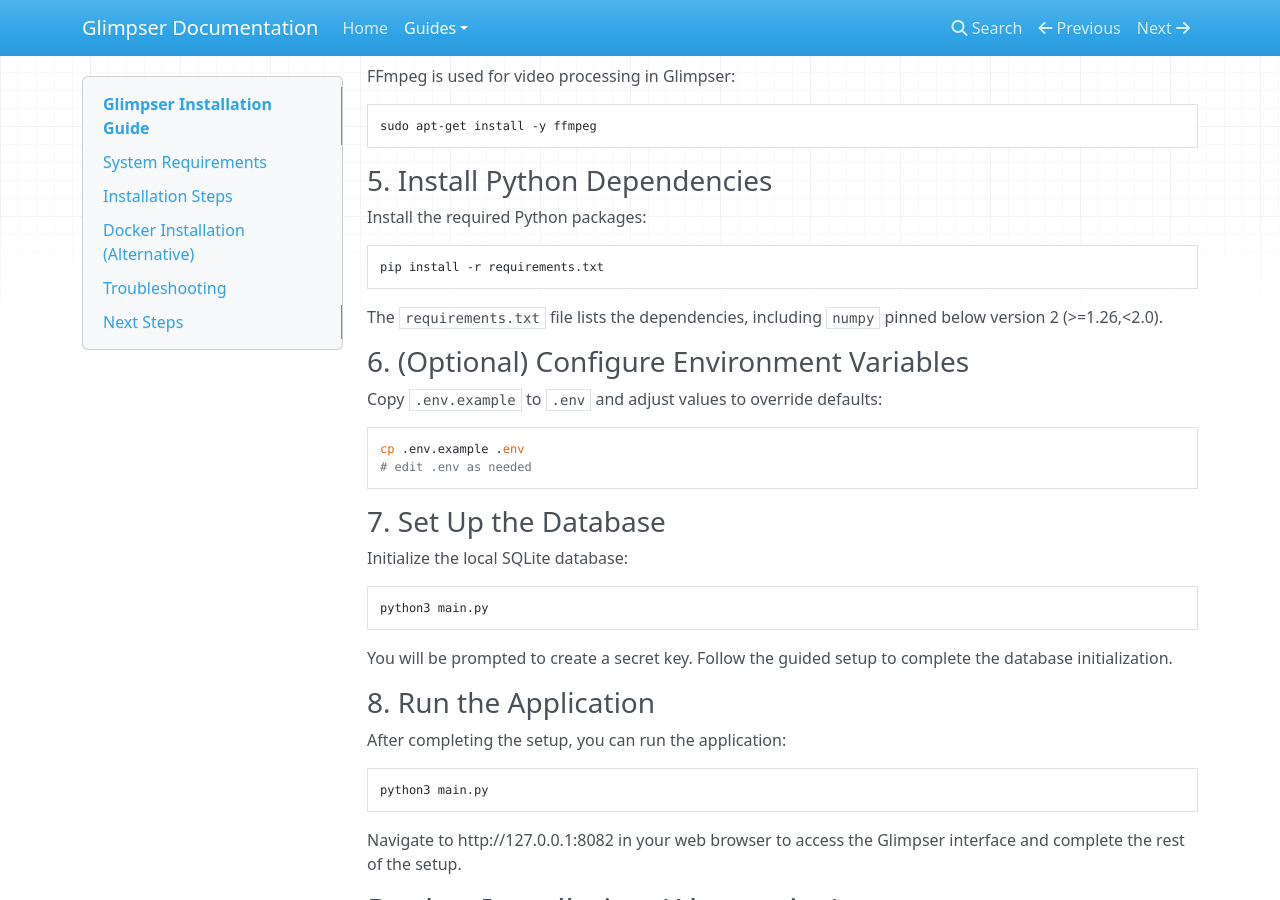
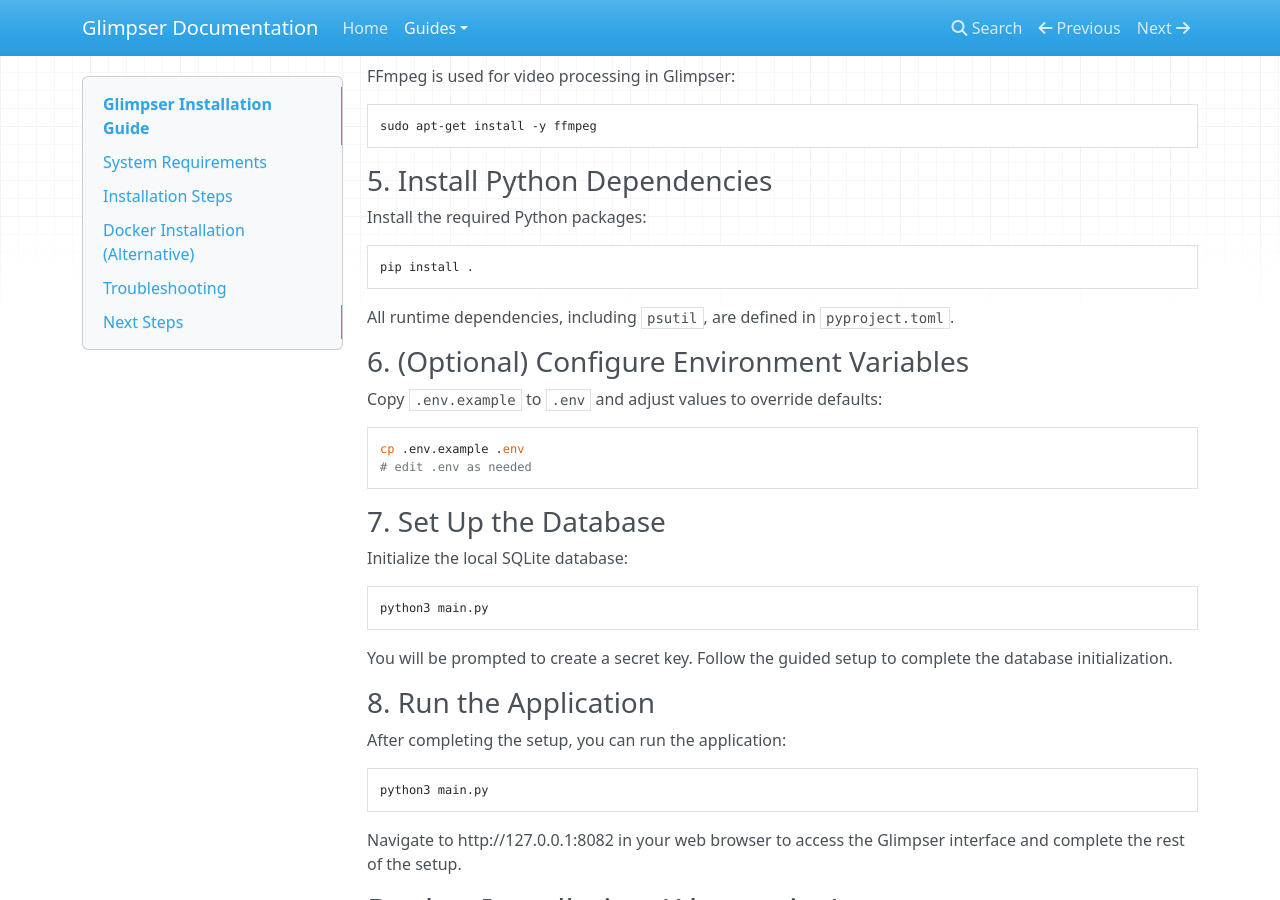
Before and after one commit to KristopherKubicki/glimpser, an MkDocs documentation site: the page built from docs/installation.md, in a window 1280 px wide and 900 px high, scrolled down 832 px. Built offline with MkDocs 1.6.1, drawn with Linux system fonts in a browser that asks for light colours; nearby versions of some CDN libraries.

Commit message:
chore: drop unused requirements file

````diff
--- a/docs/installation.md
+++ b/docs/installation.md
@@ -51,11 +51,10 @@ sudo apt-get install -y ffmpeg
 Install the required Python packages:
 
 ```sh
-pip install -r requirements.txt
+pip install .
 ```
 
-The `requirements.txt` file lists the dependencies, including `numpy` pinned
-below version 2 (>=1.26,<2.0).
+All runtime dependencies, including `psutil`, are defined in `pyproject.toml`.
 
 ### 6. (Optional) Configure Environment Variables
 
````
Also changed, not shown: README.md (+2 -2 lines), docs/developer_guide.md (+1 -1 lines), docs/getting_started.md (+3 -1 lines), docs/troubleshooting.md (+1 -1 lines), 7 other files.
